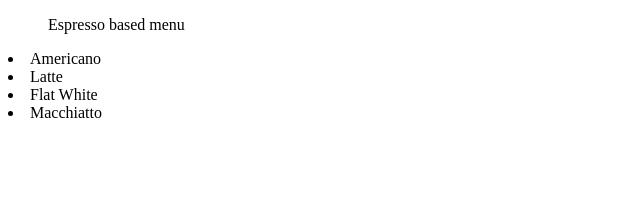
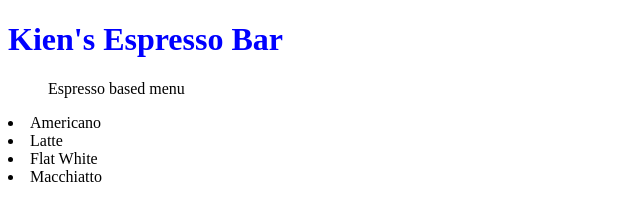
Before and after one commit to chungvkien/chungvkien.github.io, a plain HTML site: page index.html in a window 1280 px wide. Shown: the whole page, without its empty margins (0-640 px from the left). Drawn offline with Linux system fonts and the light colour scheme.

Commit message:
h1 style

```diff
--- a/index.html
+++ b/index.html
@@ -4,8 +4,15 @@
         <title>
             Kien's Espresso Bar
         </title>
+        <style>
+            h1 {
+                color: blue;
+                font-size: 26;
+            }
+        </style>
     </head>
     <body>
+        <h1>Kien's Espresso Bar</h1>
         <ul>Espresso based menu</ul>
             <li>Americano</li>
             <li>Latte</li>
```
